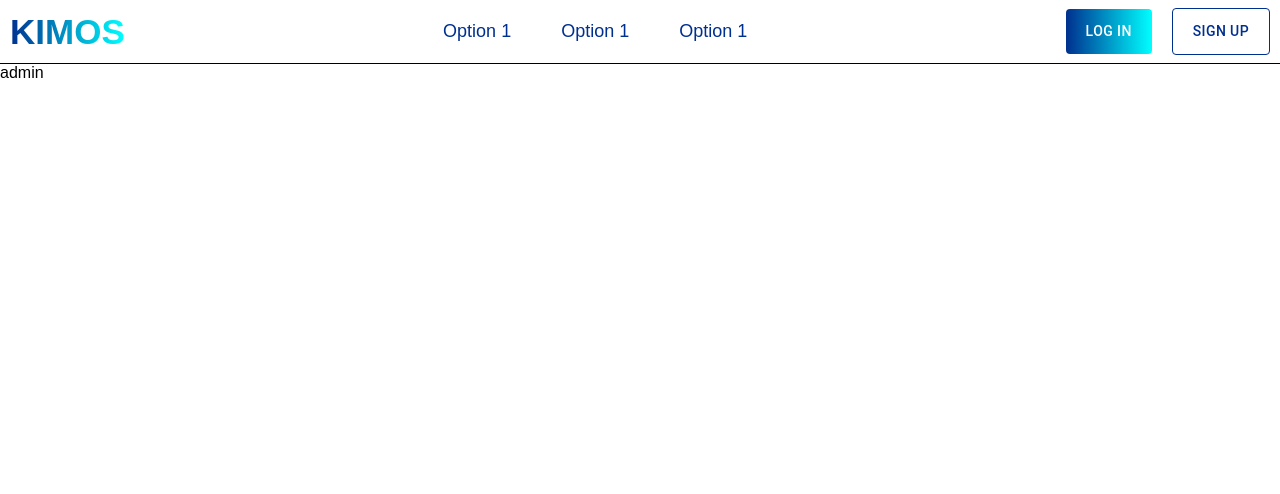
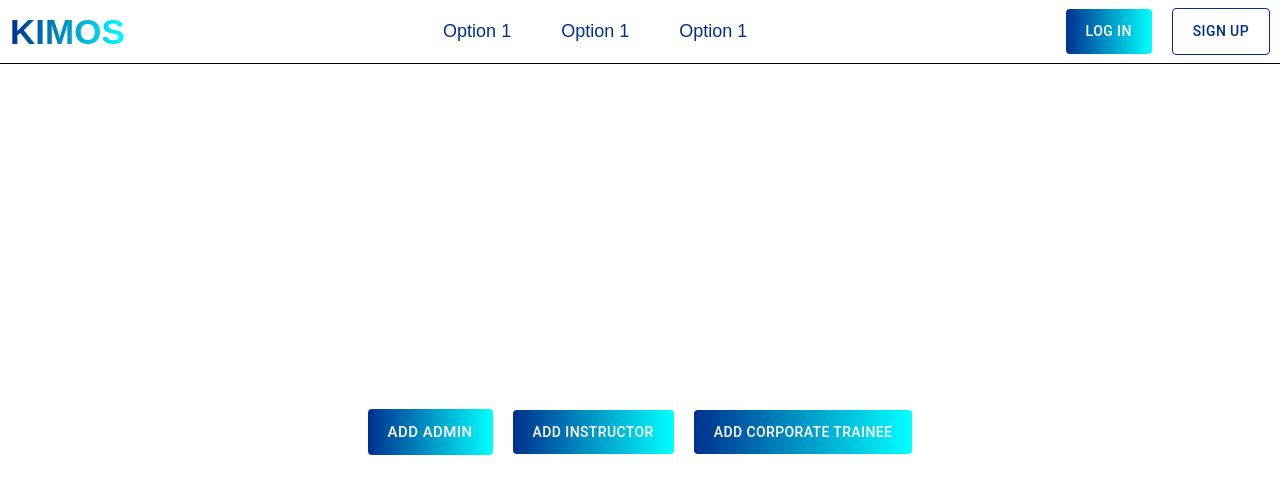
Before and after one commit to Advanced-Computer-Lab-2022/KIMOS, a React (Create React App) app in the folder frontend/reactproj/: page /admin in a window 1280 px wide. Shown: the top 494 px of the page. Built offline with nearby package versions, Linux system fonts and the light colour scheme.

Commit message:
admin buttons created

```diff
--- a/frontend/reactproj/src/App.js
+++ b/frontend/reactproj/src/App.js
@@ -7,9 +7,7 @@ import Instructor from './components/instructor';
 import Trainee from './components/trainee';
 
 import {
-  BrowserRouter as Router,
-  Routes,
-  Route
+  BrowserRouter as Router, Routes, Route
 } from 'react-router-dom';
 
 
--- a/frontend/reactproj/src/components/admin.js
+++ b/frontend/reactproj/src/components/admin.js
@@ -1,10 +1,25 @@
 import React, { Component } from 'react';
+import PrimaryButton from './buttons/primaryBtn';
+
 
 class admin extends Component {
     render() {
+        function addAdmin(){
+
+        }
+        function addInstructor(){
+
+        }
+        function addCorporateTrainee(){
+
+        }
         return (
-            <div>
-                admin
+            <div className = "display-content">
+                <div className = "tmp-content">
+                        <PrimaryButton function={addAdmin} btnSize="large" btnText="Add Admin"/>
+                        <PrimaryButton function={addInstructor} btnSize="medium" btnText="Add Instructor"/>
+                        <PrimaryButton function={addCorporateTrainee} btnSize="400 px" btnText="Add Corporate Trainee"/>
+                </div>
             </div>
         );
     }
--- a/frontend/reactproj/src/styles/main.scss
+++ b/frontend/reactproj/src/styles/main.scss
@@ -41,4 +41,14 @@ body{
     button, a{
         margin: 10px;
     }
+
+.addusers{
+    display: flex;
+    align-items: center;
+    justify-content: center;
+    height: 100%;
+    button, a{
+        margin: 10px;
+    }
 }
+}
```
Also changed, not shown: 1 other file (tests, documents, lock files or other folders).
